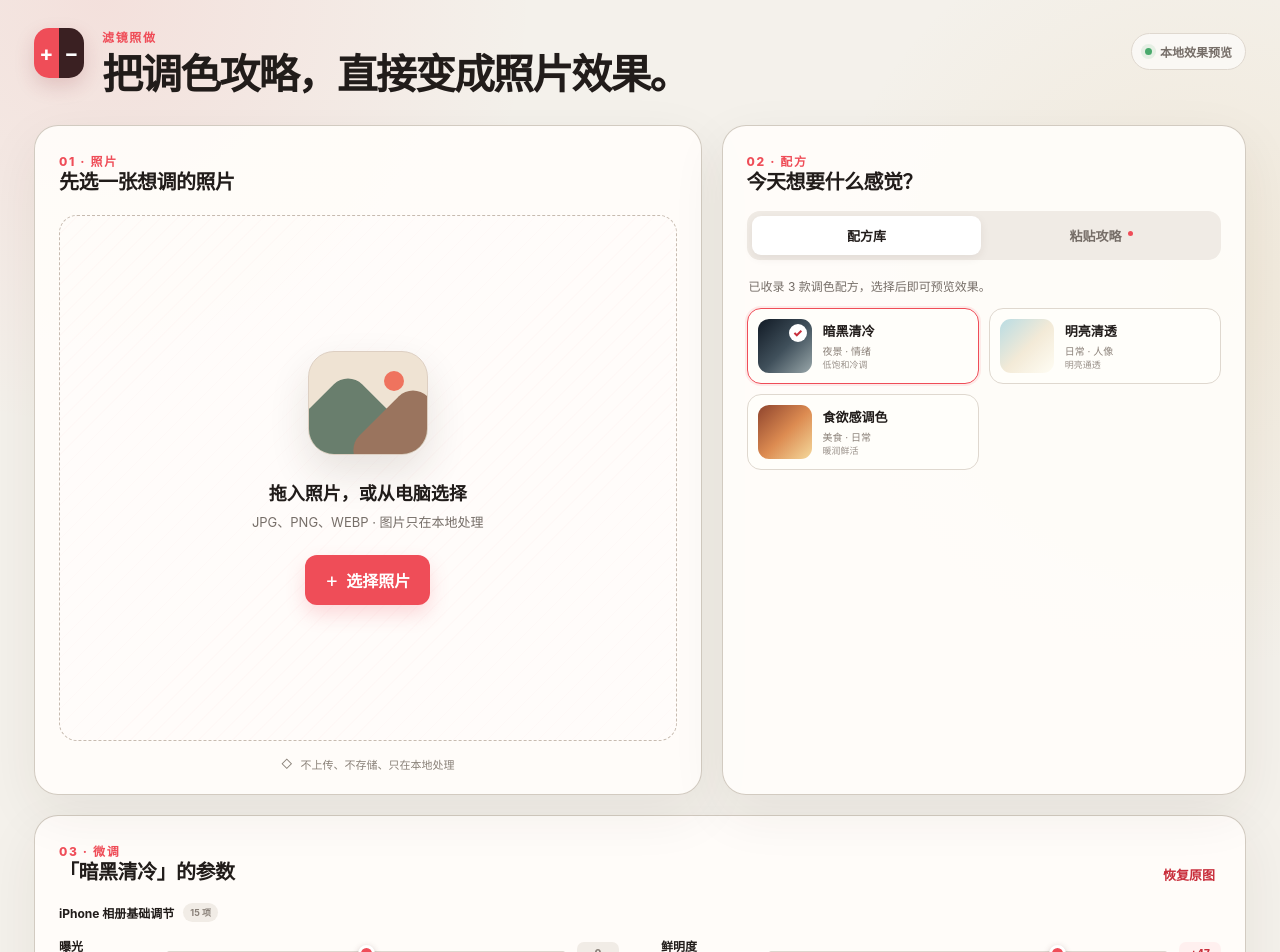
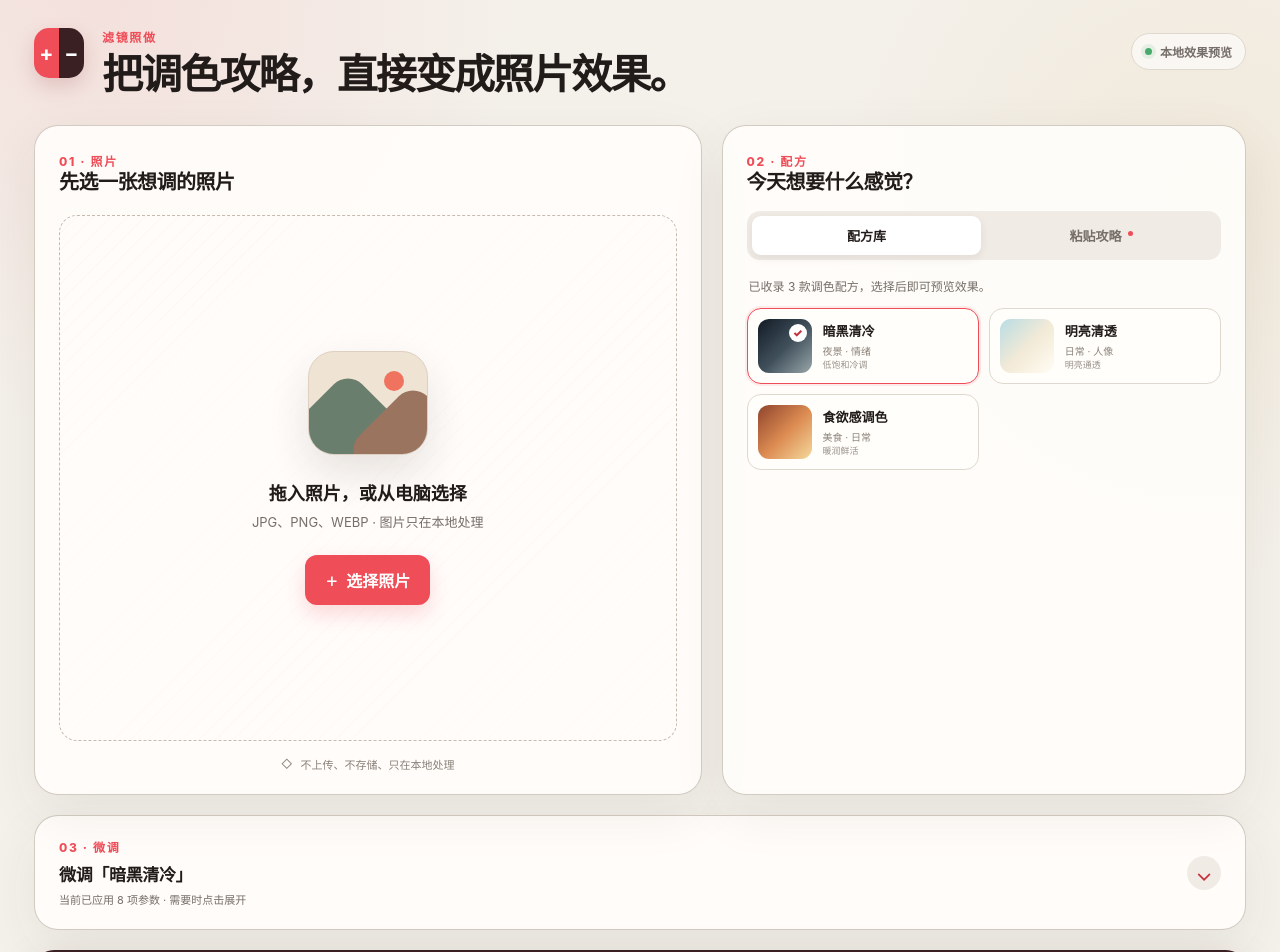
Before and after one commit to wunala-bot/filter-recipe-studio, a React (Vite) app: page / in a window 1280 px wide. Shown: the top 952 px of the page. Built offline with nearby package versions, Linux system fonts and the light colour scheme.

Commit message:
Collapse advanced filter adjustments

```diff
--- a/app/FilterStudio.tsx
+++ b/app/FilterStudio.tsx
@@ -270,6 +270,7 @@ export default function FilterStudio() {
   const compareRef = useRef(compare);
   const [toast, setToast] = useState("");
   const [isDragging, setIsDragging] = useState(false);
+  const [isAdjustmentOpen, setIsAdjustmentOpen] = useState(false);
   const inputRef = useRef<HTMLInputElement>(null);
   const displayCanvasRef = useRef<HTMLCanvasElement>(null);
   const sourceCanvasRef = useRef<HTMLCanvasElement | null>(null);
@@ -278,6 +279,10 @@ export default function FilterStudio() {
   const selectedName = useMemo(
     () => PRESETS.find((preset) => preset.id === selectedPreset)?.name || "自定义配方",
     [selectedPreset],
+  );
+  const adjustedCount = useMemo(
+    () => Object.values(values).filter((value) => value !== 0).length,
+    [values],
   );
 
   const showToast = useCallback((message: string) => {
@@ -594,8 +599,26 @@ export default function FilterStudio() {
         </section>
       </section>
 
-      <section className="adjustment-card card">
-        <div className="section-heading adjustment-heading"><div><span className="step-label">03 · 微调</span><h2>{selectedPreset ? `「${selectedName}」的参数` : "自定义调色参数"}</h2></div><button className="text-button" onClick={resetValues}>恢复原图</button></div>
+      <section className={`adjustment-card card ${isAdjustmentOpen ? "is-open" : ""}`}>
+        <div className="adjustment-summary">
+          <button
+            className="adjustment-toggle"
+            type="button"
+            aria-expanded={isAdjustmentOpen}
+            aria-controls="adjustment-content"
+            onClick={() => setIsAdjustmentOpen((open) => !open)}
+          >
+            <span className="adjustment-title">
+              <span className="step-label">03 · 微调</span>
+              <strong>{selectedPreset ? `微调「${selectedName}」` : "微调自定义配方"}</strong>
+              <small>{adjustedCount > 0 ? `当前已应用 ${adjustedCount} 项参数` : "当前为原图参数"} · {isAdjustmentOpen ? "点击收起" : "需要时点击展开"}</small>
+            </span>
+            <span className="adjustment-chevron" aria-hidden="true">⌄</span>
+          </button>
+          {isAdjustmentOpen && <button className="text-button adjustment-reset" onClick={resetValues}>恢复原图</button>}
+        </div>
+        {isAdjustmentOpen && (
+          <div className="adjustment-content" id="adjustment-content">
             {CONTROL_GROUPS.map((group) => (
               <div className="control-group" key={group.name}>
                 <div className="control-group-title"><strong>{group.name}</strong><span>{group.count}</span></div>
@@ -610,10 +633,12 @@ export default function FilterStudio() {
                 </div>
               </div>
             ))}
+          </div>
+        )}
       </section>
 
       <section className="export-bar">
-        <div><span className="step-label">04 · 完成</span><strong>照片只在你的设备上处理</strong></div>
+        <div><span className="step-label">完成</span><strong>照片只在你的设备上处理</strong></div>
         <div className="export-actions"><button className="secondary-button" onClick={saveImage}>保存照片</button><button className="primary-button" onClick={publishImage}>去发布 <span>↗</span></button></div>
       </section>
       {toast && <div className="toast" role="status">{toast}</div>}
--- a/app/globals.css
+++ b/app/globals.css
@@ -115,8 +115,21 @@ input[type="range"]::-webkit-slider-thumb { width: 17px; height: 17px; appearanc
 .recognized-list .unsupported b, .recognized-list .unsupported em { color: #b57b31; }
 .parse-result p { margin: 10px 2px 0; color: #8a8179; font-size: 9px; line-height: 1.5; }
 
-.adjustment-card { margin-top: 20px; padding: 24px; }
-.adjustment-heading { margin-bottom: 18px; }
+.adjustment-card { margin-top: 20px; padding: 0; overflow: hidden; transition: box-shadow .2s, border-color .2s; }
+.adjustment-card.is-open { border-color: #d3c6bb; box-shadow: 0 22px 65px rgba(62, 43, 34, .10); }
+.adjustment-summary { position: relative; display: flex; align-items: center; }
+.adjustment-toggle { display: flex; align-items: center; justify-content: space-between; gap: 20px; width: 100%; padding: 22px 24px; border: 0; background: transparent; text-align: left; cursor: pointer; }
+.adjustment-toggle:hover { background: rgba(244, 239, 233, .55); }
+.adjustment-title { display: block; min-width: 0; }
+.adjustment-title .step-label, .adjustment-title strong, .adjustment-title small { display: block; }
+.adjustment-title strong { font-size: 17px; letter-spacing: -.02em; }
+.adjustment-title small { margin-top: 5px; color: var(--muted); font-size: 11px; }
+.adjustment-chevron { display: grid; place-items: center; flex: 0 0 auto; width: 34px; height: 34px; border-radius: 50%; background: #f1ebe5; color: var(--accent-dark); font-size: 22px; line-height: 1; transform: rotate(0deg); transition: transform .2s, background .2s; }
+.adjustment-card.is-open .adjustment-chevron { transform: rotate(180deg); background: var(--soft-red); }
+.adjustment-reset { position: absolute; z-index: 1; right: 72px; top: 50%; transform: translateY(-50%); }
+.adjustment-content { padding: 0 24px 24px; border-top: 1px solid var(--line); animation: reveal-controls .2s ease-out; }
+.adjustment-content > .control-group:first-child { padding-top: 20px; }
+@keyframes reveal-controls { from { opacity: 0; transform: translateY(-4px); } }
 .control-group + .control-group { margin-top: 23px; padding-top: 19px; border-top: 1px solid var(--line); }
 .control-group-title { display: flex; align-items: center; gap: 9px; margin-bottom: 15px; }
 .control-group-title strong { font-size: 12px; }
@@ -153,7 +166,10 @@ input[type="range"]::-webkit-slider-thumb { width: 17px; height: 17px; appearanc
   .topbar h1 { font-size: 27px; }
   .preview-badge { display: none; }
   .card { border-radius: 18px; }
-  .photo-stage, .recipe-panel, .adjustment-card { padding: 17px; }
+  .photo-stage, .recipe-panel { padding: 17px; }
+  .adjustment-toggle { padding: 18px 17px; }
+  .adjustment-reset { right: 61px; }
+  .adjustment-content { padding: 0 17px 17px; }
   .photo-stage { min-height: 590px; }
   .upload-zone { min-height: 430px; padding: 24px 14px; text-align: center; }
   .canvas-frame { min-height: 430px; }
```
Lines whose indentation alone changed are shown as unchanged.
